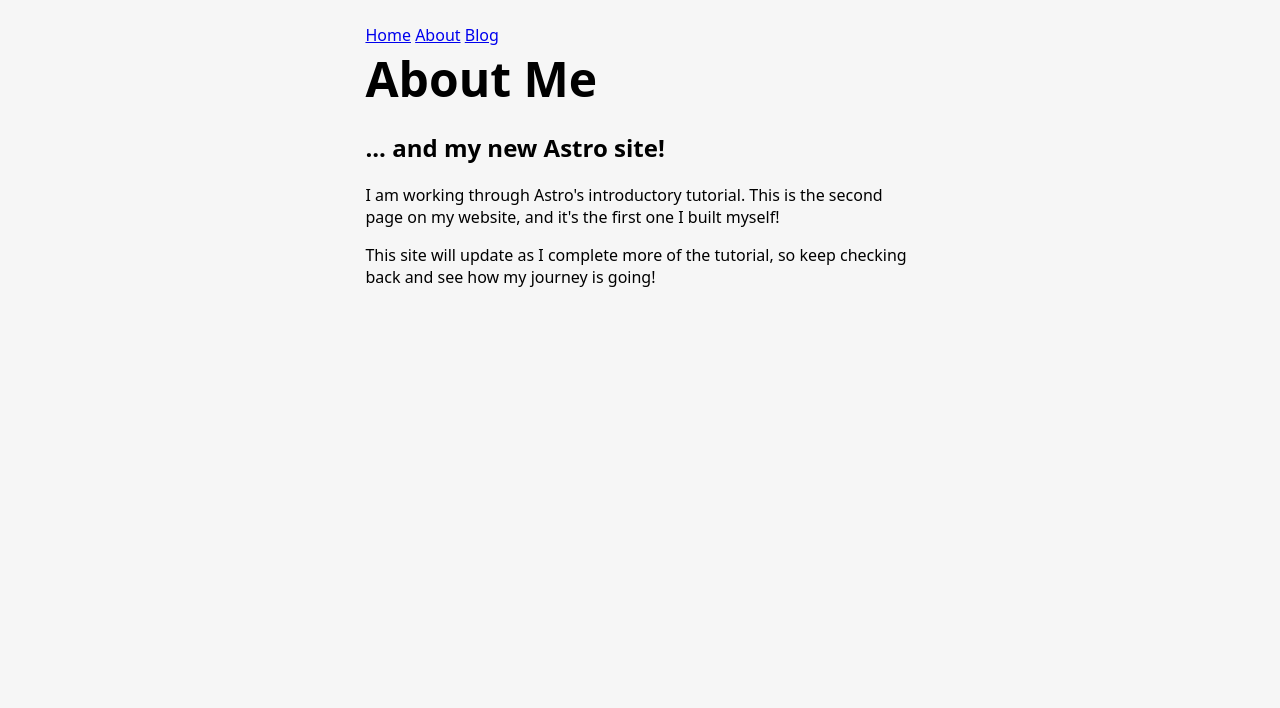
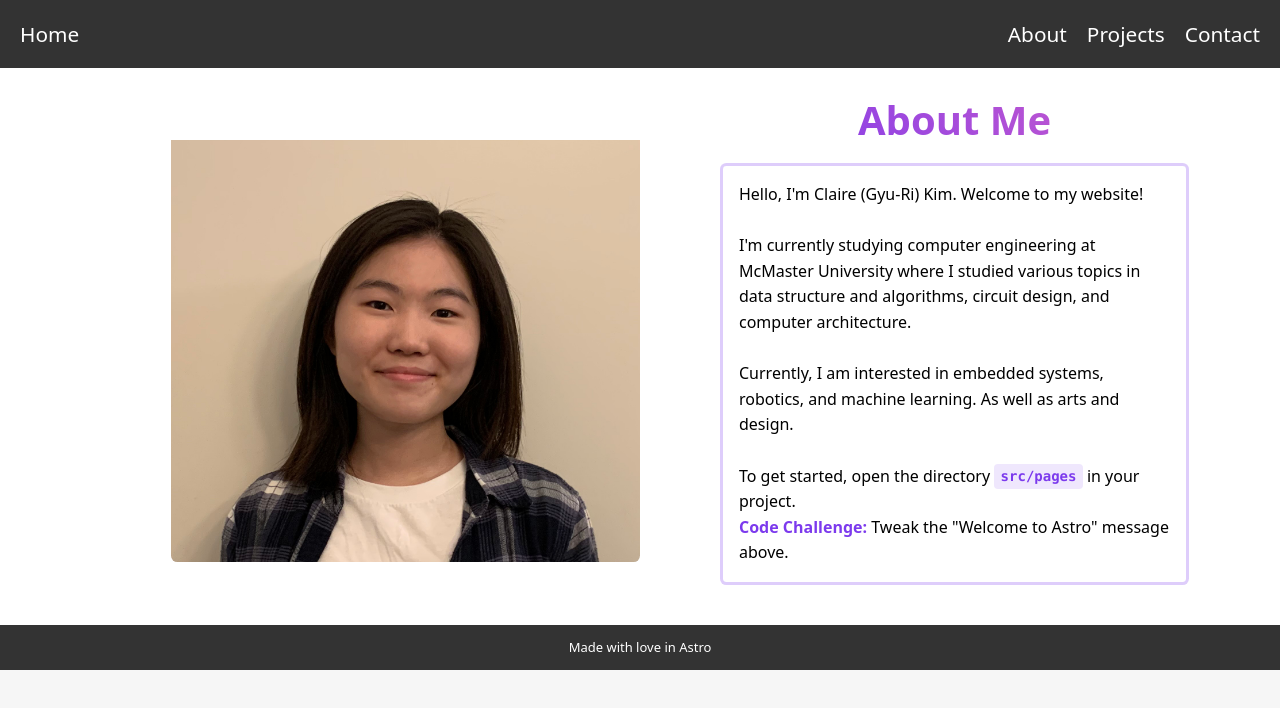
Before and after one commit to Shivermist/portfolio-website, an Astro site: page /about in a window 1280 px wide. Built offline with nearby package versions, Linux system fonts and the light colour scheme; Astro itself is replaced by a stand-in of ours.

Commit message:
made changes

```diff
--- a/src/components/Card.astro
+++ b/src/components/Card.astro
@@ -15,9 +15,7 @@ const { href, title, body, imageSrc } = Astro.props;
 	<a href={href}>
 	  <h2>
 		{title}
-		<span>&rarr;</span>
 	  </h2>
-	  <p>{body}</p>
 	</a>
   </li>
 
@@ -26,7 +24,7 @@ const { href, title, body, imageSrc } = Astro.props;
 		position:relative;
 		list-style: none;
 		display: flex;
-		padding: 0.25rem;
+		padding: 0.55rem;
 		background-color: white;
 		background-image: none;
 		background-size: 100%;
@@ -41,11 +39,10 @@ const { href, title, body, imageSrc } = Astro.props;
 		width: 100%;
 		text-decoration: none;
 		line-height: 5;
-		padding: 1rem 1.3rem;
 		border-radius: 0.35rem;
 		color: #000000;
-		background-color: white;
-		opacity: 0.7;
+		background-color: rgba(255, 255, 255, 0.400);
+		opacity: 1;
 	}
 
 	.link-card:hover,
@@ -58,9 +55,10 @@ const { href, title, body, imageSrc } = Astro.props;
 		transform: scale(1.2);
 	}
 
-	h2 {
+	.link-card > a > h2 {
 		margin: 0.5rem;
-		font-size: 1.25rem;
+		font-size: 1.50rem;
+		text-align: center;
 	}
 
 	p {
--- /dev/null
+++ b/src/components/Footer.astro
@@ -0,0 +1,28 @@
+---
+import { Image, getImage } from 'astro:assets';
+---
+<div class="footer-bar">
+    <p> Made with love in Astro </p>
+</div>
+
+<style>
+    body {
+        margin: 0;
+        padding: 0;
+    }
+
+    .footer-bar {
+	background-color: #333;
+	color: #fff;
+	justify-content: space-between;
+	padding: 0.5px;
+	}
+
+    p {
+        text-align: center;
+        font-size: 13px;
+    }
+
+
+
+</style>
--- a/src/components/Header.astro
+++ b/src/components/Header.astro
@@ -27,17 +27,18 @@ const { name, job, desc, image} = Astro.props;
     .grid {
     display: grid;
     grid-template-columns: repeat(2, 1fr);
-    gap: 10px;
   	}
 
 	.column {
 		/* how to do top padding */
-		text-align:left;
-		padding-left: 13rem;
+		text-align-last: center;
+		margin-left: 5rem;
+		text-align:center;
+
 	}
 
 	h1 {
-		font-size: 3rem;
+		font-size: 5rem;
 		font-weight: 800;
 		margin: 0;
 		text-align: left;
@@ -49,7 +50,13 @@ const { name, job, desc, image} = Astro.props;
 		font-weight: 500;
 		margin: 0;
 		text-align: left;
+	}
 
+	p {
+		padding-top: 1rem;
+		font-size: 1.3rem;
+		font-weight: 350;
+		margin: 0;
 	}
 
 	.text-gradient {
--- a/src/components/NavBar.astro
+++ b/src/components/NavBar.astro
@@ -3,21 +3,27 @@ import { Image, getImage } from 'astro:assets';
 ---
 <div class="header-bar">
     <div class="left">
-        <a href="">Home</a>
+        <a href="/">Home</a>
     </div>
     <div class="right">
         <a href="/about/">About</a>
         <a href="/projects/">Projects</a>
+		<a href="/404/">Contact</a>
+
     </div>
 </div>
 
 <style>
+	body {
+		margin: 0;
+	}
+
     .header-bar {
 	background-color: #333;
 	color: #fff;
 	display: flex;
 	justify-content: space-between;
-	padding: 10px;
+	padding: 20px;
 	}
 
 	.header-bar ul {
@@ -35,6 +41,7 @@ import { Image, getImage } from 'astro:assets';
 	color: #fff;
 	text-decoration: none;
 	transition: color 0.2s ease-in-out;
+	font-size: 1.3rem;
 	}
 
 	.header-bar a:hover {
--- /dev/null
+++ b/src/pages/404.astro
@@ -0,0 +1,44 @@
+---
+import Layout from '../layouts/Layout.astro';
+import Card from '../components/Card.astro';
+---
+
+
+<Layout title="404 Not Found">
+    <body>
+		<h1> <span class="text-gradient"> 404 Error </span> - this page was not found :( </h1>
+		<h2>... or under construction. Please come back later!</h2>
+	</body>
+</Layout>
+
+<style>
+	body {
+		margin: auto;
+		padding: 1.5rem;
+		max-width:120ch;
+        text-align: center;
+        position: absolute;
+        top: 50%;
+        left: 50%;
+        transform: translate(-50%, -50%);
+	}
+	h1 {
+		font-size: 3rem;
+		font-weight: 800;
+		margin: 0;
+	}
+
+    h2 {
+		font-size: 1.5rem;
+		font-weight: 500;
+		margin: 0;
+	}
+
+	.text-gradient {
+		background-image: var(--accent-gradient);
+		-webkit-background-clip: text;
+		-webkit-text-fill-color: transparent;
+		background-size: 400%;
+		background-position: 0%;
+	}
+</style>
--- a/src/pages/about.astro
+++ b/src/pages/about.astro
@@ -1,36 +1,87 @@
 ---
+import { Image, getImage } from 'astro:assets';
+
 import Layout from '../layouts/Layout.astro';
 import Card from '../components/Card.astro';
+import Header from '../components/Header.astro';
+import NavBar from '../components/NavBar.astro';
+import Footer from '../components/Footer.astro';
+
 ---
 
+<Layout title="About">
+	<NavBar/>
+	<main>
+		<div class="grid">
+			<div class="column">
+				<img src="/ClaireKim_cardphoto.jpg" alt="headshot" />
+			</div>
+			<div class="column">
+				<h1 class="text-gradient">About Me</h1>
+				<p class="instructions">
 
-<Layout title="ABOUT PAGE.">
-	<body>
-		<a href="/">Home</a>
-		<a href="/about/">About</a>
-		<a href="/blog/">Blog</a>
+					Hello, I'm Claire (Gyu-Ri) Kim. Welcome to my website! <br />
+					<br />
 
+					I'm currently studying computer engineering at McMaster University where I studied various topics in data structure and algorithms,
+					circuit design, and computer architecture. <br /> <br />
 
-		<h1>About Me</h1>
-		<h2>... and my new Astro site!</h2>
+					Currently, I am interested in embedded systems, robotics, and machine learning. As well as arts and design. <br />
+					<br />
 
-		<p>I am working through Astro's introductory tutorial. This is the second page on my website, and it's the first one I built myself!</p>
+					To get started, open the directory <code>src/pages</code> in your project.<br />
+					<strong>Code Challenge:</strong> Tweak the "Welcome to Astro" message above.
+				</p>
+			</div>
+		</div>
+	</main>
 
-		<p>This site will update as I complete more of the tutorial, so keep checking back and see how my journey is going!</p>
-	</body>
+	<Footer/>
+
 </Layout>
 
 <style>
 	body {
+		background-color: white;
+	}
+
+	main {
 		margin: auto;
 		padding: 1.5rem;
-		max-width: 60ch;
+		max-width: 120ch;
 	}
 	h1 {
-		font-size: 3rem;
+		font-size: 2.5rem;
 		font-weight: 800;
 		margin: 0;
+		color:rgb(0, 0, 0);
+		text-align: center;
 	}
+
+	p {
+		font-size: 1rem;
+		line-height: 1.6;
+	}
+
+
+	img {
+		width: 100%;
+		height: auto;
+		border-radius: 0.4rem;
+		margin: 0;
+		padding-top: 3rem;
+	}
+
+	.grid {
+    display: grid;
+    grid-template-columns: repeat(2, 1fr);
+  	}
+
+	.column {
+		text-align: left;
+		margin-left: 5rem;
+	}
+
 	.text-gradient {
 		background-image: var(--accent-gradient);
 		-webkit-background-clip: text;
@@ -41,7 +92,7 @@ import Card from '../components/Card.astro';
 	.instructions {
 		line-height: 1.6;
 		margin: 1rem 0;
-		border: 1px solid rgba(var(--accent), 25%);
+		border: 3px solid rgba(var(--accent), 25%);
 		background-color: white;
 		padding: 1rem;
 		border-radius: 0.4rem;
@@ -53,14 +104,10 @@ import Card from '../components/Card.astro';
 		color: rgb(var(--accent));
 		border-radius: 4px;
 		padding: 0.3em 0.45em;
+
 	}
 	.instructions strong {
 		color: rgb(var(--accent));
 	}
-	.link-card-grid {
-		display: grid;
-		grid-template-columns: repeat(auto-fit, minmax(24ch, 1fr));
-		gap: 1rem;
-		padding: 0;
-	}
+
 </style>
--- a/src/pages/index.astro
+++ b/src/pages/index.astro
@@ -3,26 +3,22 @@ import Layout from '../layouts/Layout.astro';
 import Card from '../components/Card.astro';
 import Header from '../components/Header.astro';
 import NavBar from '../components/NavBar.astro';
+import Footer from '../components/Footer.astro';
 
 ---
 
-<Layout title="Welcome to Astro.">
-	<NavBar />
+<Layout title="Claire Kim's Website">
+	<NavBar/>
 	<Header
 		name="Claire Kim"
 		job="Computer Engineer"
-		desc="Hi! I'm Claire Kim, an aspiring computer engineer. I'm currently studying at McMaster University."
+		desc="I'm currently studying computer engineering at McMaster University. I have experience in hardware, programming, and the arts such as graphic design. Check out my works below!"
 		image="computer_storyset.jpg"
 	/>
 
+	<h2 style="padding-left: 15rem; color: red"> RESUME BUTTON HERE </h2>
+
 	<main>
-		<p class="instructions">
-			Hi! I'm Claire Kim, an aspiring computer engineer. I'm currently studying at McMaster University. <br />
-
-
-			To get started, open the directory <code>src/pages</code> in your project.<br />
-			<strong>Code Challenge:</strong> Tweak the "Welcome to Astro" message above.
-		</p>
 		<h1 style="padding-top: 50px;"> Integrated Cornerstone Design Projects </h1>
 		<ul role="list" class="link-card-grid">
 			<Card
@@ -55,16 +51,21 @@ import NavBar from '../components/NavBar.astro';
 		<h1 style="padding-top: 50px; padding-bottom: 15px;"> LIDAR Scanner for Spacial Mapping </h1>
 		<Card
 			href="https://docs.astro.build/"
-			title="Renewable Energy Challenge"
+			title="Microprocessor Systems Design Project"
 			body="..."
 			imageSrc="LIDAR-Scanner.jpg"
 		/>
 
+	</main>
 
-	</main>
+	<Footer/>
+
 </Layout>
 
 <style>
+	body {
+		background-color: white;
+	}
 
 	main {
 		margin: auto;
@@ -73,10 +74,12 @@ import NavBar from '../components/NavBar.astro';
 
 	}
 	h1 {
-		font-size: 3rem;
+		font-size: 2.5rem;
 		font-weight: 800;
 		margin: 0;
 		text-align: left;
+		color:rgb(156, 83, 212);
+
 	}
 
 	h2 {
@@ -84,6 +87,7 @@ import NavBar from '../components/NavBar.astro';
 		font-weight: 500;
 		margin: 0;
 		text-align: left;
+
 
 	}
 
--- /dev/null
+++ b/src/pages/projects/energy.astro
@@ -0,0 +1,33 @@
+---
+import Layout from '../../layouts/Layout.astro';
+import Card from '../../components/Card.astro';
+---
+<div class="container">
+  <h1>Welcome to my website</h1>
+  <p>This is some sample text.</p>
+</div>
+<footer class="round-footer">
+  <p>&copy; 2023 My Company</p>
+</footer>
+
+<style>
+html, body {
+  height: 100%;
+}
+
+.container {
+  max-width: 800px;
+  margin: 0 auto;
+  padding: 20px;
+  background-color: #FFFFFF;
+}
+
+.round-footer {
+  background-color: #003366;
+  color: #FFFFFF;
+  text-align: center;
+  padding: 50px;
+  border-top-left-radius: 50% 10%;
+  border-top-right-radius: 50% 10%;
+}
+</style>
--- a/src/pages/renewable-energy.astro
+++ /dev/null
@@ -1,4 +0,0 @@
----
-import Layout from "../layouts/Layout.astro";
-
----
```
Also changed, not shown: public/ClaireKim_cardphoto.jpg (added).
